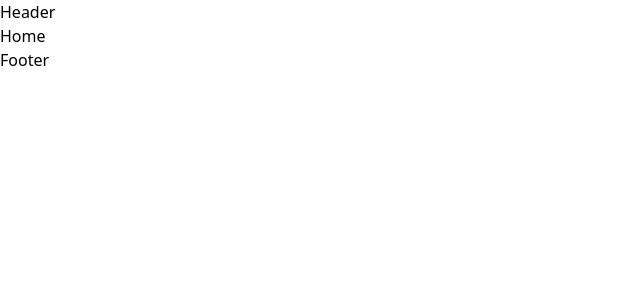
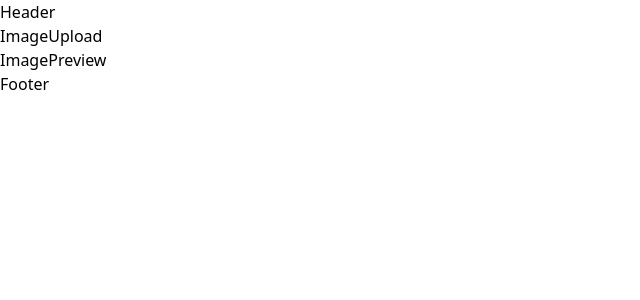
Before and after one commit to kanishkadz/Enhance-AI, a React (Vite) app: page / in a window 1280 px wide. Shown: the top 300 px of the page, without its empty margins (0-640 px from the left). Built offline with nearby package versions, Linux system fonts and the light colour scheme.

Commit message:
Update Home.jsx

```diff
--- a/src/components/Home.jsx
+++ b/src/components/Home.jsx
@@ -1,8 +1,13 @@
 import React from 'react'
+import ImageUpload from "./ImageUpload"
+import ImagePreview from "./ImagePreview"
 
 const Home = () => {
   return (
-    <div>Home</div>
+    <div>
+      <ImageUpload />
+      <ImagePreview />
+    </div>
   )
 }
 
```
